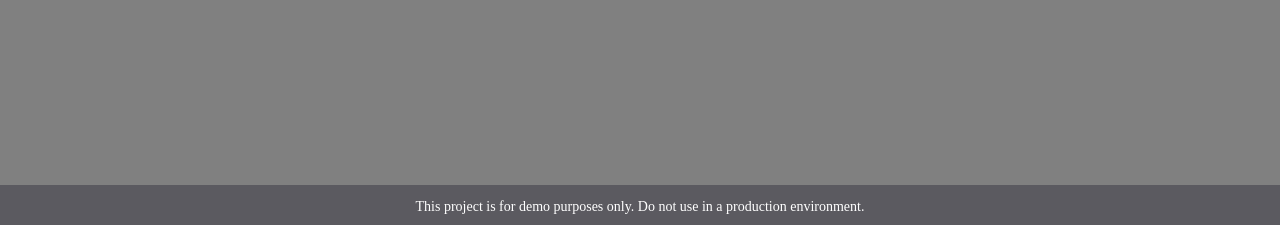
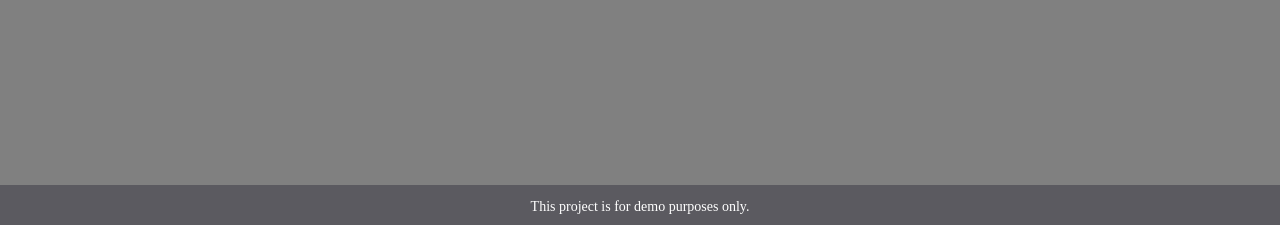
Before and after one commit to xanderstevenson/diy-devops-dashboard, a Flask app: page / in a window 1280 px wide. Shown: the part 575-800 px from the top of the page. Run offline with Flask 3, Linux system fonts and the light colour scheme; data that the repository does not hold is empty; parts of the project's set-up code (start-up, migrations or seed data) failed here and were passed over.

Commit message:
more stylizing

```diff
--- a/templates/index.html
+++ b/templates/index.html
@@ -73,7 +73,7 @@
         </span>
     </div>
     <div class="disclaimer">
-        <p>This project is for demo purposes only. Do not use in a production environment.</p>
+        <p>This project is for demo purposes only.</p>
     </div>
 
     <script>
```
